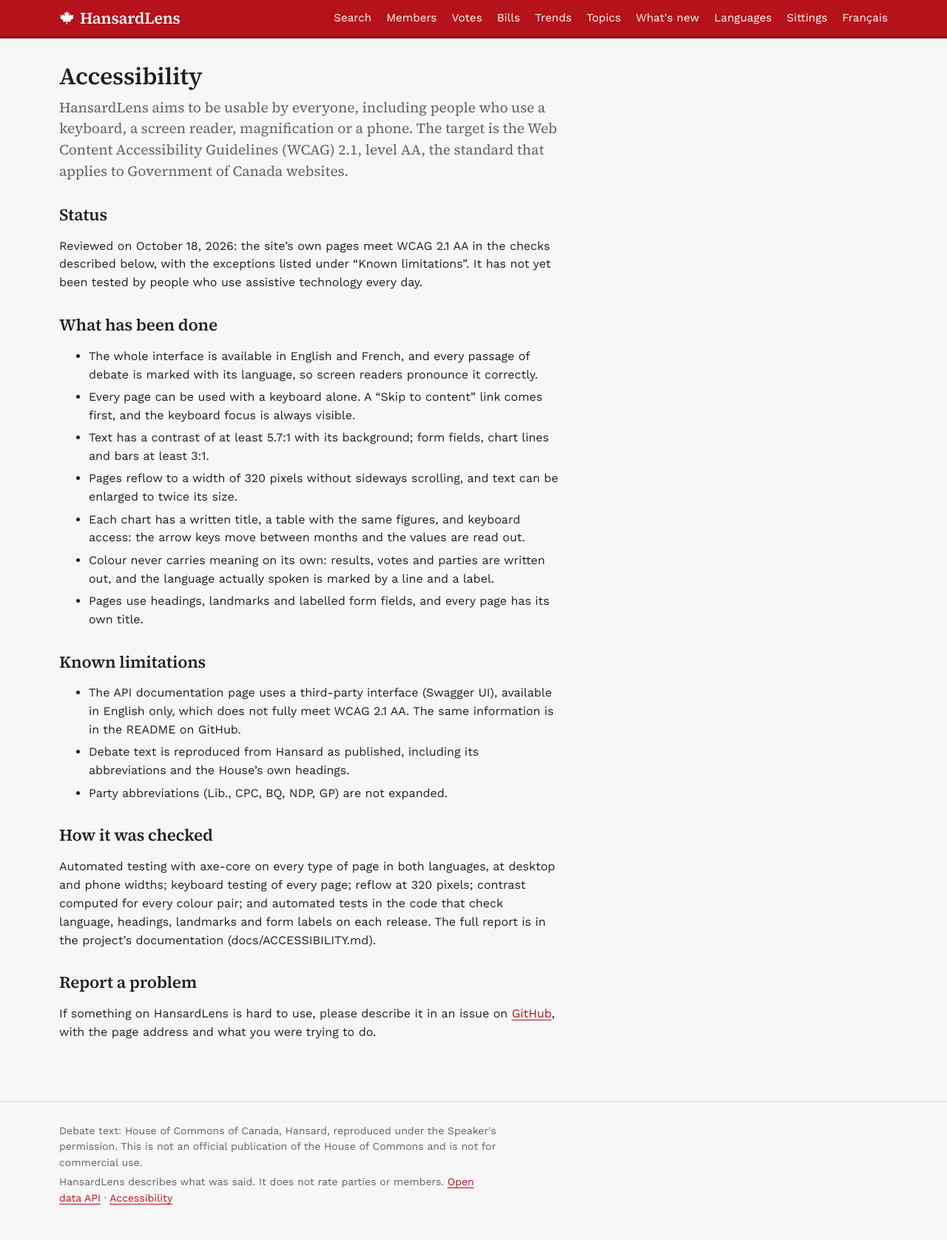
After one commit to omarfaruqe/hansardlens, a Django app: page /accessibility/ in a window 1280 px wide. The commit adds this page. Shown: the whole page at 74% size. Run offline with Django 5.2, Linux system fonts and the light colour scheme; parts of the project's set-up code (start-up, migrations or seed data) failed here and were passed over.

Commit message:
Add bilingual accessibility statement and structural accessibility tests

```diff
--- a/debates/urls.py
+++ b/debates/urls.py
@@ -63,6 +63,7 @@
     path("topics/", views.topics_view, name="topics"),
     path("topics/<int:number>/", views.topic_detail, name="topic_detail"),
     path("new/", views.whats_new, name="whats_new"),
+    path("accessibility/", views.accessibility, name="accessibility"),
     path("health/", views.health, name="health"),
     path("robots.txt", views.robots_txt, name="robots"),
 ]
--- a/debates/views.py
+++ b/debates/views.py
@@ -715,3 +715,14 @@
         "search_url": f"{reverse('search')}?text=en&q=%22Bill+{bill.code}%22",
     }
     return render(request, "bill_detail.html", context)
+
+
+ACCESSIBILITY_REVIEWED = dt.date(2026, 10, 18)
+
+
+def accessibility(request):
+    return render(
+        request,
+        "accessibility.html",
+        {"lang": ui_lang(), "reviewed": ACCESSIBILITY_REVIEWED},
+    )
--- /dev/null
+++ b/templates/accessibility.html
@@ -0,0 +1,35 @@
+{% extends "base.html" %}{% load i18n hansard %}
+{% block title %}{% translate "Accessibility" %} – HansardLens{% endblock %}
+{% block content %}
+<div class="prose">
+<h1>{% translate "Accessibility" %}</h1>
+<p class="lede">{% translate "HansardLens aims to be usable by everyone, including people who use a keyboard, a screen reader, magnification or a phone. The target is the Web Content Accessibility Guidelines (WCAG) 2.1, level AA, the standard that applies to Government of Canada websites." %}</p>
+
+<h2>{% translate "Status" %}</h2>
+<p>{% blocktranslate with date=reviewed|ldate:"date" %}Reviewed on {{ date }}: the site’s own pages meet WCAG 2.1 AA in the checks described below, with the exceptions listed under “Known limitations”. It has not yet been tested by people who use assistive technology every day.{% endblocktranslate %}</p>
+
+<h2>{% translate "What has been done" %}</h2>
+<ul>
+  <li>{% translate "The whole interface is available in English and French, and every passage of debate is marked with its language, so screen readers pronounce it correctly." %}</li>
+  <li>{% translate "Every page can be used with a keyboard alone. A “Skip to content” link comes first, and the keyboard focus is always visible." %}</li>
+  <li>{% translate "Text has a contrast of at least 5.7:1 with its background; form fields, chart lines and bars at least 3:1." %}</li>
+  <li>{% translate "Pages reflow to a width of 320 pixels without sideways scrolling, and text can be enlarged to twice its size." %}</li>
+  <li>{% translate "Each chart has a written title, a table with the same figures, and keyboard access: the arrow keys move between months and the values are read out." %}</li>
+  <li>{% translate "Colour never carries meaning on its own: results, votes and parties are written out, and the language actually spoken is marked by a line and a label." %}</li>
+  <li>{% translate "Pages use headings, landmarks and labelled form fields, and every page has its own title." %}</li>
+</ul>
+
+<h2>{% translate "Known limitations" %}</h2>
+<ul>
+  <li>{% translate "The API documentation page uses a third-party interface (Swagger UI), available in English only, which does not fully meet WCAG 2.1 AA. The same information is in the README on GitHub." %}</li>
+  <li>{% translate "Debate text is reproduced from Hansard as published, including its abbreviations and the House’s own headings." %}</li>
+  <li>{% translate "Party abbreviations (Lib., CPC, BQ, NDP, GP) are not expanded." %}</li>
+</ul>
+
+<h2>{% translate "How it was checked" %}</h2>
+<p>{% translate "Automated testing with axe-core on every type of page in both languages, at desktop and phone widths; keyboard testing of every page; reflow at 320 pixels; contrast computed for every colour pair; and automated tests in the code that check language, headings, landmarks and form labels on each release. The full report is in the project’s documentation (docs/ACCESSIBILITY.md)." %}</p>
+
+<h2>{% translate "Report a problem" %}</h2>
+<p>{% blocktranslate %}If something on HansardLens is hard to use, please describe it in an issue on <a href="https://github.com/omarfaruqe/hansardlens/issues" rel="external">GitHub</a>, with the page address and what you were trying to do.{% endblocktranslate %}</p>
+</div>
+{% endblock %}
--- a/templates/base.html
+++ b/templates/base.html
@@ -39,7 +39,7 @@
   <footer class="site-footer">
     <div class="wrap">
       <p>{% translate "Debate text: House of Commons of Canada, Hansard, reproduced under the Speaker's permission. This is not an official publication of the House of Commons and is not for commercial use." %}</p>
-      <p>{% translate "HansardLens describes what was said. It does not rate parties or members." %} <a href="{% url 'api_docs' %}">{% translate "Open data API" %}</a></p>
+      <p>{% translate "HansardLens describes what was said. It does not rate parties or members." %} <a href="{% url 'api_docs' %}">{% translate "Open data API" %}</a> · <a href="{% url 'accessibility' %}">{% translate "Accessibility" %}</a></p>
     </div>
   </footer>
   {% block scripts %}{% endblock %}
```
Also changed, not shown: debates/tests/test_accessibility.py (added, +134 -0 lines), locale/fr/LC_MESSAGES/django.po, 1 other file.
